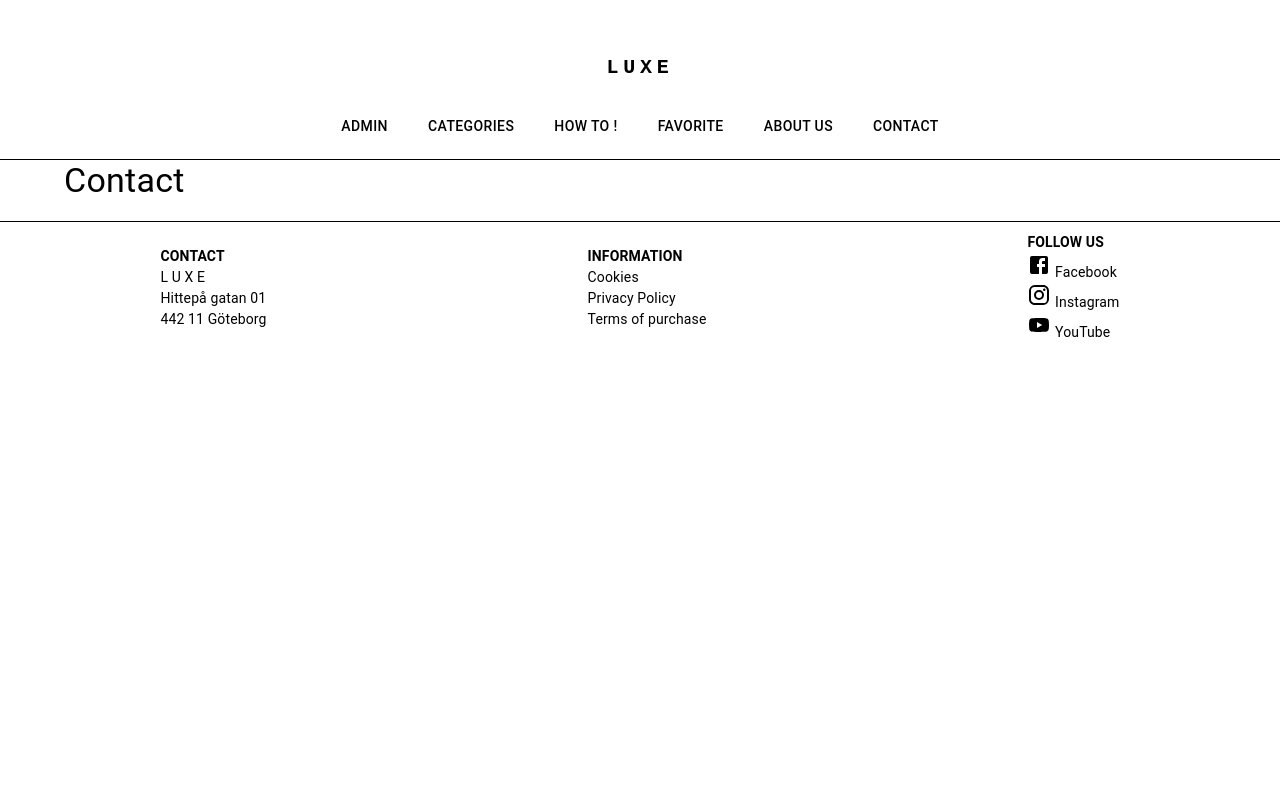
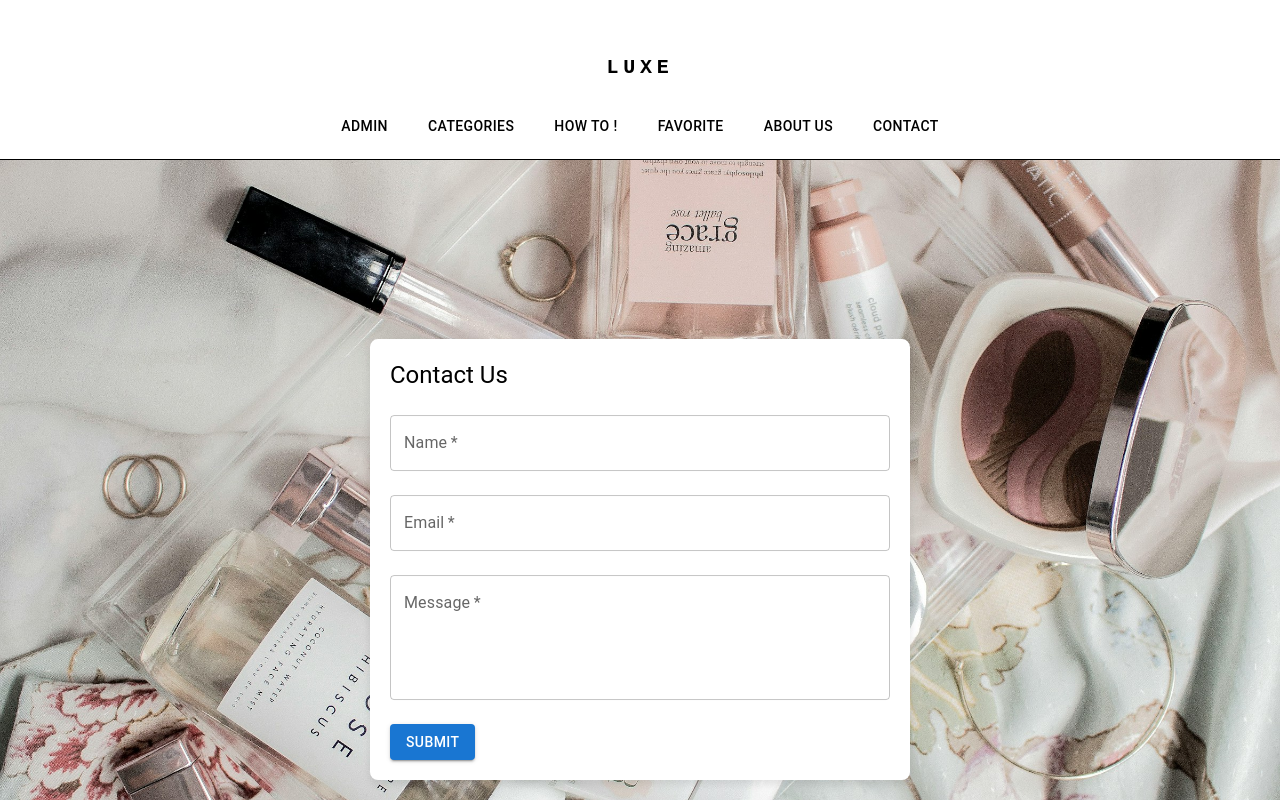
Before and after one commit to iiddaa96/luxe, a Next.js app: page /contact in a window 1280 px wide. Shown: the top 800 px of the page. Built offline with nearby package versions, Linux system fonts and the light colour scheme.

Commit message:
added some styling content on contact page

```diff
--- a/app/contact/page.tsx
+++ b/app/contact/page.tsx
@@ -1,12 +1,78 @@
-import { Box, Container, Typography } from "@mui/material";
+import { Box, Button, TextField, Typography } from "@mui/material";
+import Image from "next/image";
+import ContactImage from "../assets/contact.jpg";
 
 function Contact() {
   return (
-    <Container>
-      <Box>
-        <Typography variant="h4">Contact</Typography>
+    <main>
+      <Box
+        sx={{
+          position: "relative",
+          width: "100%",
+          height: "100vh",
+          overflow: "hidden",
+        }}
+      >
+        <Image
+          src={ContactImage}
+          alt="Contact Background"
+          layout="fill"
+          objectFit="cover"
+          style={{ zIndex: -1 }}
+        />
+        <Box
+          sx={{
+            position: "absolute",
+            top: "50%",
+            left: "50%",
+            width: "80%",
+            maxWidth: "500px",
+            backgroundColor: "white",
+            padding: "20px",
+            borderRadius: "8px",
+            boxShadow: "0 4px 8px rgba(0, 0, 0, 0.1)",
+            transform: "translate(-50%, -50%)",
+          }}
+        >
+          <Typography variant="h5" component="h2" gutterBottom>
+            Contact Us
+          </Typography>
+          <form>
+            <TextField
+              fullWidth
+              label="Name"
+              variant="outlined"
+              margin="normal"
+              required
+            />
+            <TextField
+              fullWidth
+              label="Email"
+              variant="outlined"
+              margin="normal"
+              required
+            />
+            <TextField
+              fullWidth
+              label="Message"
+              variant="outlined"
+              margin="normal"
+              required
+              multiline
+              rows={4}
+            />
+            <Button
+              type="submit"
+              variant="contained"
+              color="primary"
+              sx={{ marginTop: "16px" }}
+            >
+              Submit
+            </Button>
+          </form>
+        </Box>
       </Box>
-    </Container>
+    </main>
   );
 }
 
```
Also changed, not shown: app/assets/contact.jpg (added).
